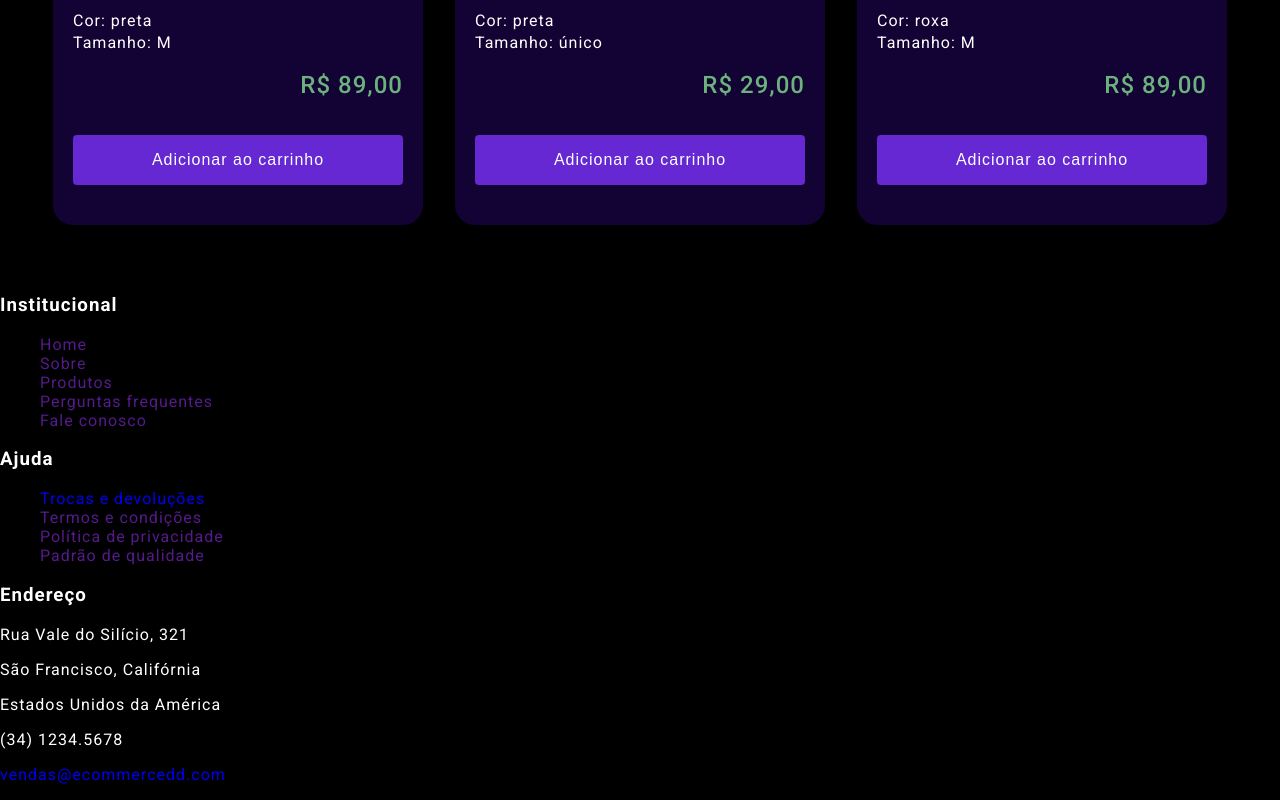
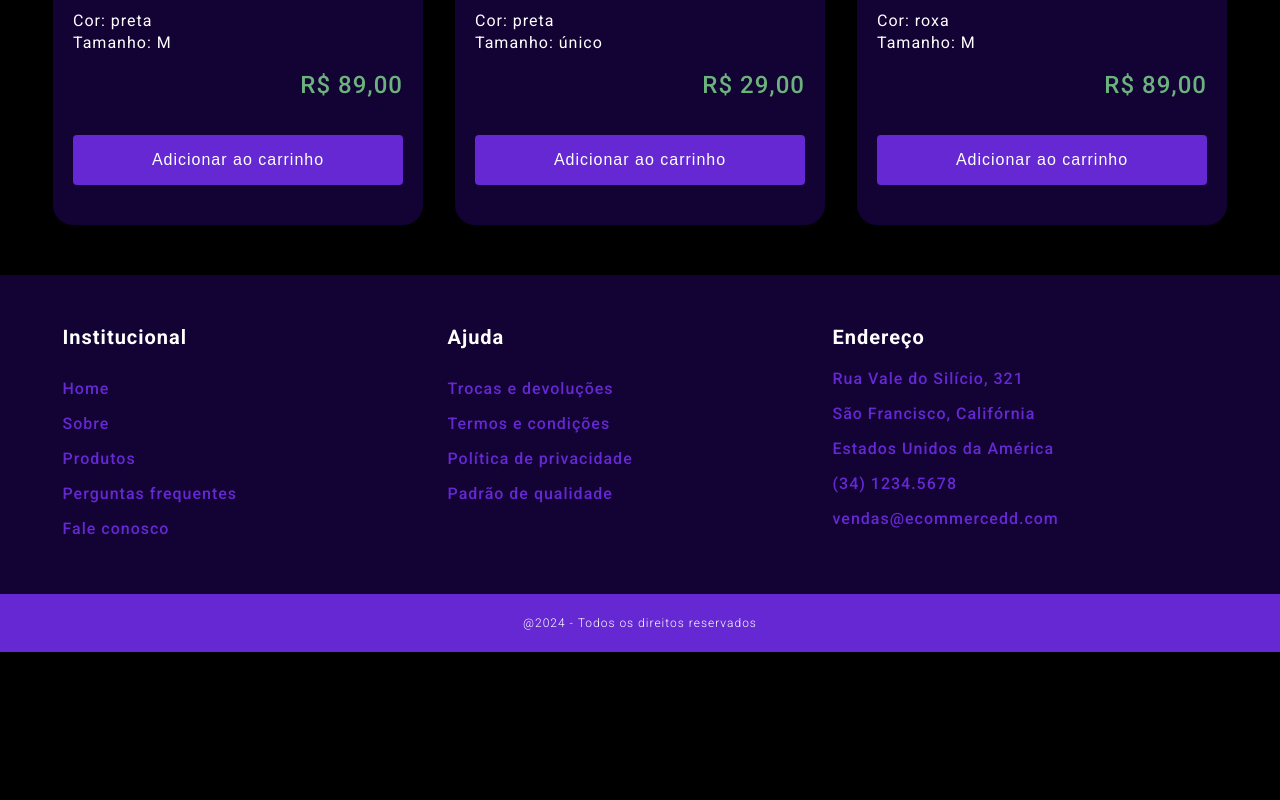
Before and after one commit to mandiilorenzo/project-e-commerce, a React (Vite) app: page / in a window 1280 px wide. Shown: the part 1422-2222 px from the top of the page. After the commit the page ends 2074 px from the top, so only its background shows below. Built offline with nearby package versions, Linux system fonts and the light colour scheme.

Commit message:
feat: estilizando o footer

```diff
--- a/src/components/footer/index.tsx
+++ b/src/components/footer/index.tsx
@@ -1,41 +1,104 @@
+import styled from "styled-components"
+
 const Footer = () => {
     return (
         <>
-            <section>
-                <div>
-                    <div>
-                        <h3>Institucional</h3>
-                        <ul>
+            <Section>
+                <ContainerInfo>
+                    <Infos>
+                        <H3>Institucional</H3>
+                        <List>
                             <li><a href="">Home</a></li>
                             <li><a href="">Sobre</a></li>
                             <li><a href="">Produtos</a></li>
                             <li><a href="">Perguntas frequentes</a></li>
                             <li><a href="">Fale conosco</a></li>
-                        </ul>
-                    </div>
+                        </List>
+                    </Infos>
 
-                    <div>
-                        <h3>Ajuda</h3>
-                        <ul>
+                    <Infos>
+                        <H3>Ajuda</H3>
+                        <List>
                             <li><a href="#">Trocas e devoluções</a></li>
                             <li><a href="">Termos e condições</a></li>
                             <li><a href="">Política de privacidade</a></li>
                             <li><a href="">Padrão de qualidade</a></li>
-                        </ul>
-                    </div>
+                        </List>
+                    </Infos>
 
-                    <div>
-                        <h3>Endereço</h3>
+                    <Infos>
+                        <H3>Endereço</H3>
                         <p>Rua Vale do Silício, 321</p>
                         <p>São Francisco, Califórnia</p>
                         <p>Estados Unidos da América</p>
                         <p>(34) 1234.5678</p>
                         <p><a href="#">vendas@ecommercedd.com</a></p>
-                    </div>
-                </div>
-            </section>
+                    </Infos>
+                </ContainerInfo>
+
+            </Section>
+
+            <CopyrightText>
+                <p>@2024 - Todos os direitos reservados</p>
+            </CopyrightText>
         </>
     )
 }
 
+const Section = styled.section`
+    background-color: var(--second-purple-color);
+    padding-block: 30px;
+`
+
+const ContainerInfo = styled.div`
+    display: flex;
+    justify-content: space-between;
+    max-width: 1155px;
+    margin: 0 auto;
+`
+
+const Infos = styled.div`
+    flex: 1;
+    padding-right: 20px;
+
+    p {
+    text-align: start;
+    font-size: 16px;
+    color: var(--primary-purple-color);
+    font-weight: 500;
+    }
+
+    a {
+    color: var(--primary-purple-color);
+    font-size: 16px;
+    font-weight: 500;
+    }
+`
+
+const H3 = styled.h3`
+    font-size: 20px;
+    font-weight: 700;
+`
+
+const List = styled.ul`
+    text-align: start;
+    padding: 2px 0;
+
+    li {
+    padding: 8px 0;
+    }
+`
+
+const CopyrightText = styled.div`
+    background-color: var(--primary-purple-color);
+    padding: 10px 375px;
+
+    p {
+    font-size: 12px;
+    text-align: center;
+    font-weight: 300;
+    letter-spacing: 1px;
+    }
+`
+
 export { Footer }
```
